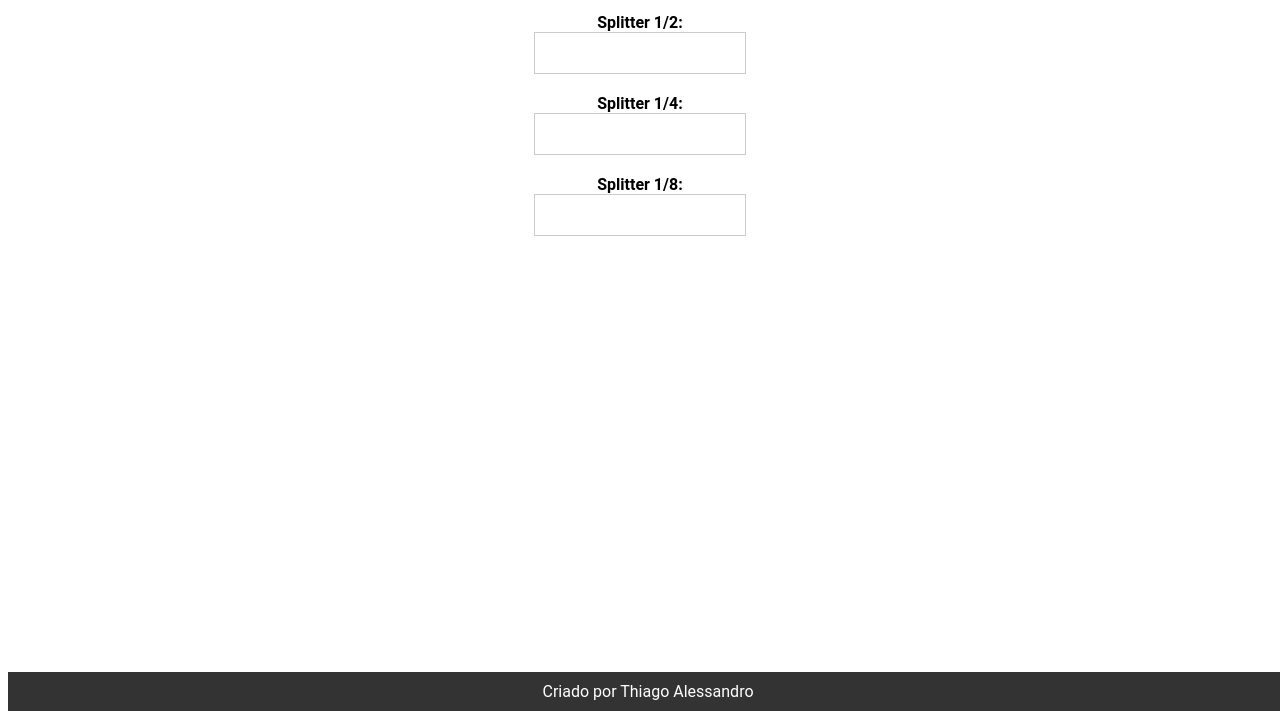
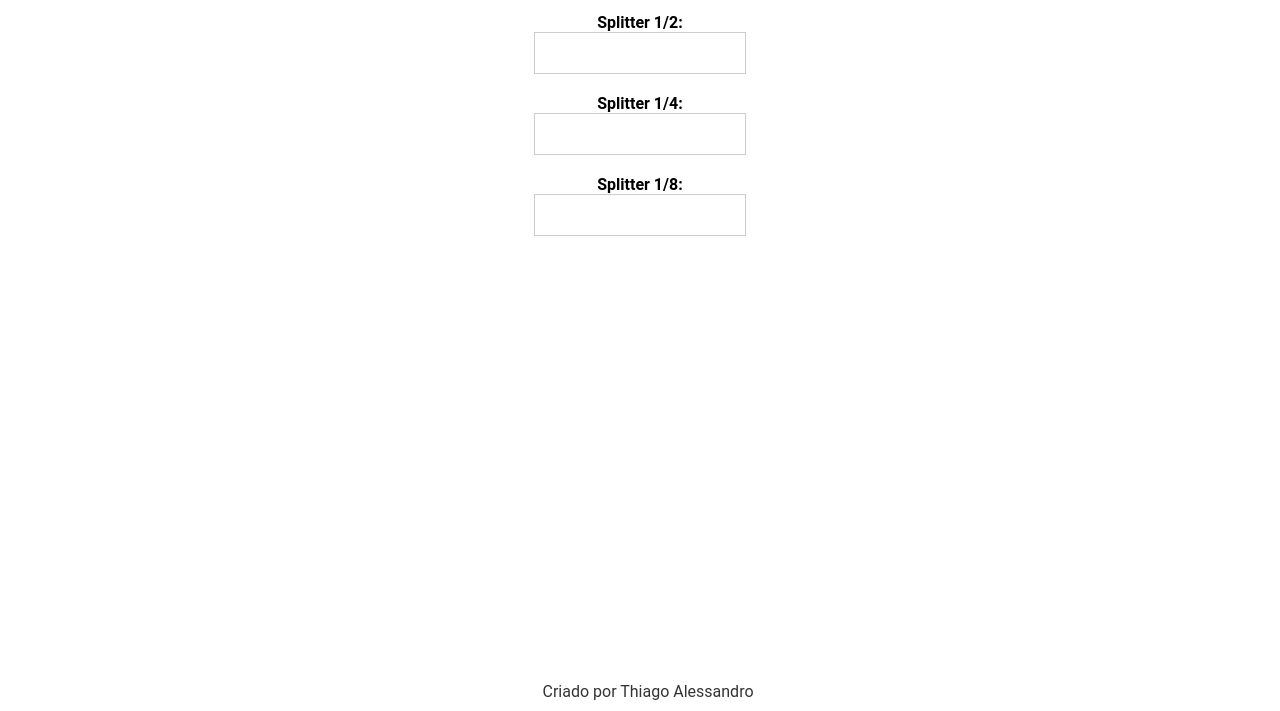
Before and after one commit to ThiagoIsland/CalculadoraSplittersJS, a plain HTML site: page index.html in a window 1280 px wide. Shown: the part 89-800 px from the top of the page. Drawn offline with Linux system fonts and the light colour scheme.

Commit message:
Update styles.css

```diff
--- a/styles.css
+++ b/styles.css
@@ -69,24 +69,3 @@ footer {
     font-family: var(--fonte-principal);
 
 }
-
-.resultado-container div {
-    border: none;
-    padding: 10px;
-    margin: 0 10px;
-}
-
-
-footer {
-    background-color: #333;
-    color: #fff;
-    text-align: center;
-    padding: 10px 0;
-    position: absolute;
-    width: 100%;
-    bottom: 0;
-}
-
-.footer-text {
-    margin: 0;
-}
```
